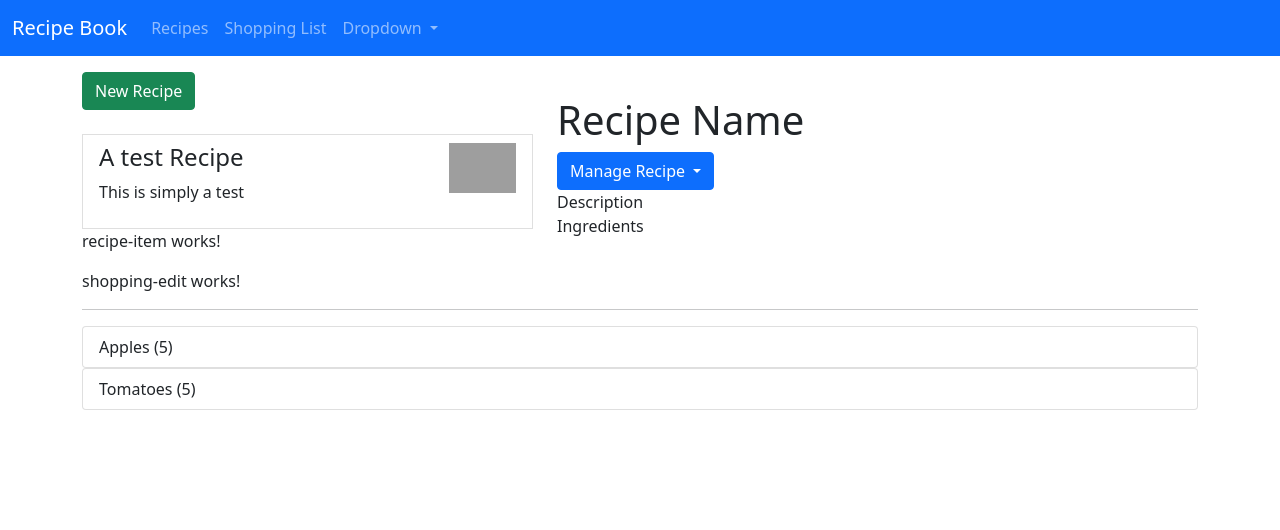
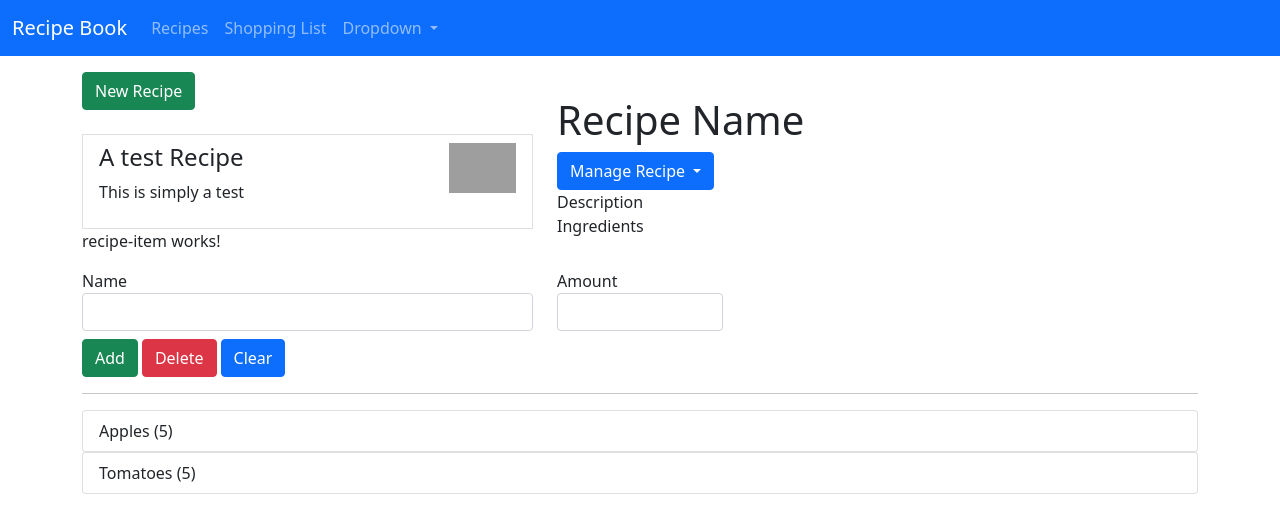
Before and after one commit to cfho/angular-complete-guide, an Angular app: page / in a window 1280 px wide. Shown: the top 530 px of the page. Built offline with nearby package versions, Linux system fonts and the light colour scheme; grey boxes are pictures that could not be loaded.

Commit message:
adding a shopping list edit section

```diff
--- a/src/app/shopping-list/shopping-edit/shopping-edit.component.html
+++ b/src/app/shopping-list/shopping-edit/shopping-edit.component.html
@@ -1 +1,23 @@
-<p>shopping-edit works!</p>
+<div class="row">
+    <div class="col-xs-12">
+        <form>
+            <div class="row mb-2">
+                <div class="col-sm-5">
+                    <label for="name">Name</label>
+                    <input type="text" id="name" class="form-control">
+                </div>
+                <div class="col-sm-2">
+                    <label for="amount">Amount</label>
+                    <input type="number" id="amount" class="form-control">
+                </div>
+            </div>
+            <div class="row">
+                <div class="col-xs-12">
+                    <button class="btn btn-success me-1" type="submit">Add</button>
+                    <button class="btn btn-danger me-1" type="button">Delete</button>
+                    <button class="btn btn-primary me-1" type="button">Clear</button>
+                </div>
+            </div>
+        </form>
+    </div>
+</div>
```
